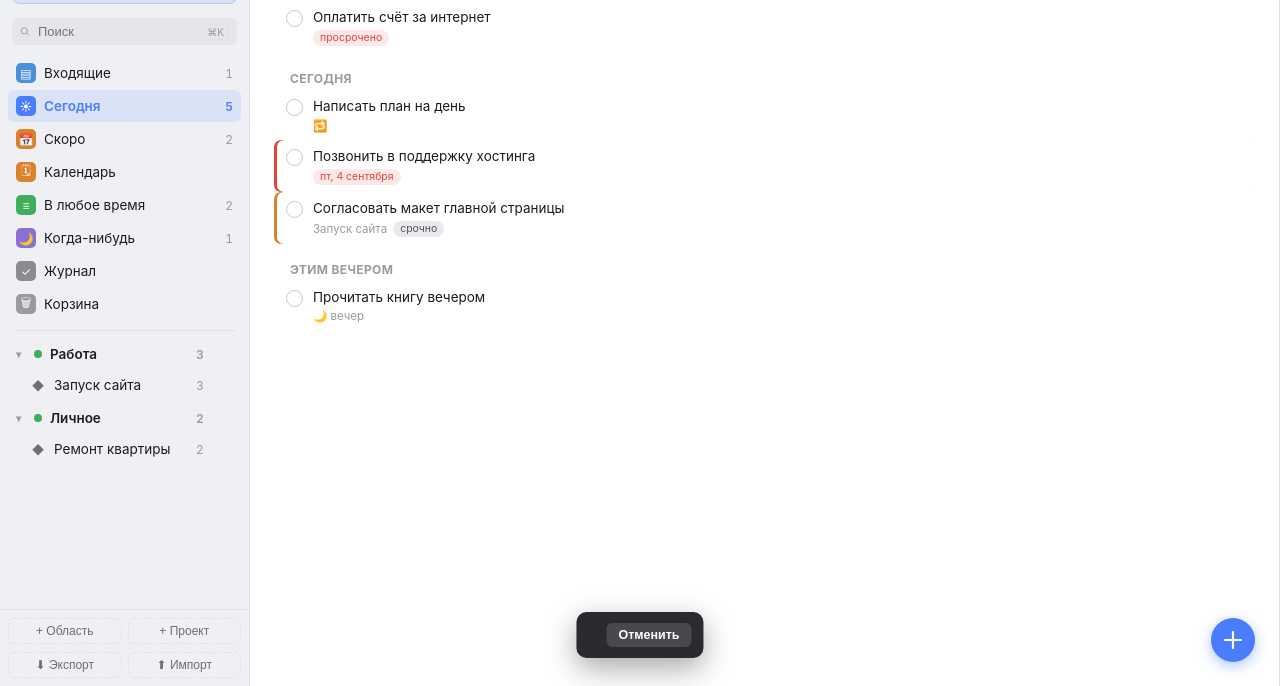
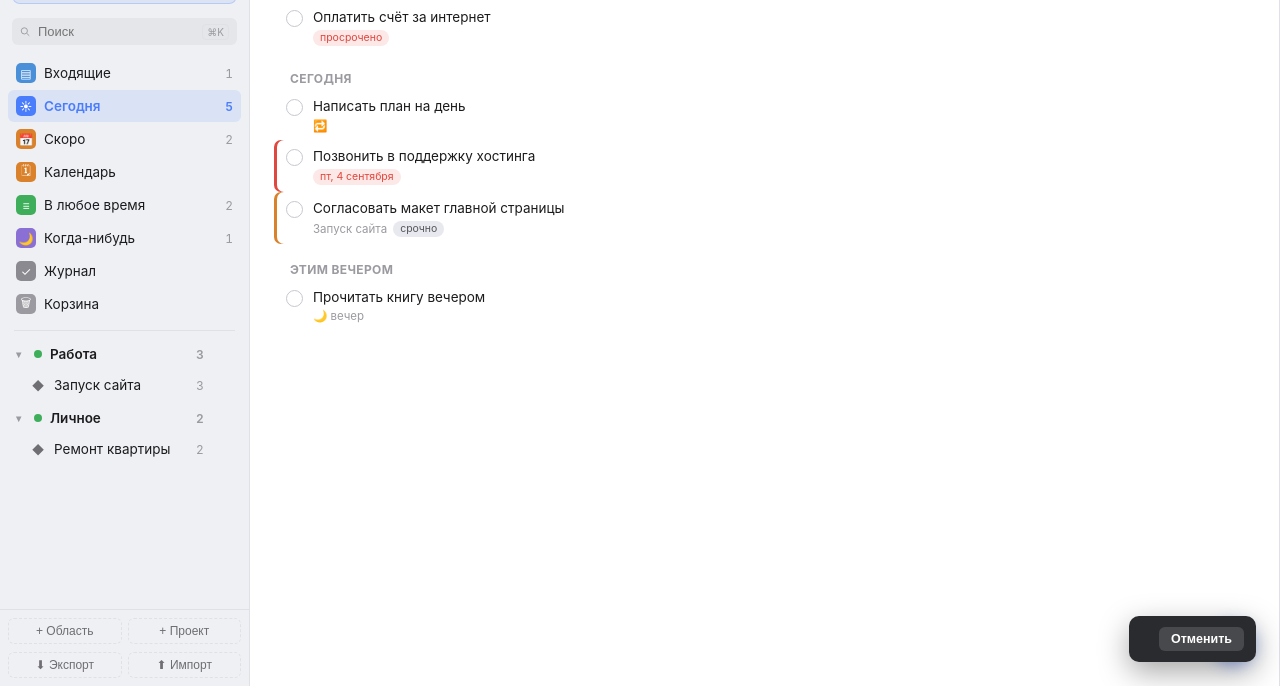
Before and after one commit to JaydanMoir/Tasks, a plain HTML site: page index.html in a window 1280 px wide. Shown: the part 114-800 px from the top of the page. Drawn offline with Linux system fonts and the light colour scheme.

Commit message:
Move undo toast to bottom-right corner instead of bottom-center
Co-Authored-By: Claude Sonnet 5 <noreply@anthropic.com>
Claude-Session: https://claude.ai/code/session_01YJ6XozZYSUUVqMoPTcGXXv

```diff
--- a/css/style.css
+++ b/css/style.css
@@ -752,9 +752,8 @@ select.detail-select, input.detail-date {
 /* ---------------- Toast ---------------- */
 .toast {
   position: fixed;
-  left: 50%;
-  bottom: 28px;
-  transform: translateX(-50%);
+  right: 24px;
+  bottom: 24px;
   display: flex;
   align-items: center;
   gap: 14px;
@@ -767,7 +766,7 @@ select.detail-select, input.detail-date {
   z-index: 300;
   animation: toast-in 0.18s ease;
 }
-@keyframes toast-in { from { opacity: 0; transform: translateX(-50%) translateY(8px); } to { opacity: 1; transform: translateX(-50%) translateY(0); } }
+@keyframes toast-in { from { opacity: 0; transform: translateY(8px); } to { opacity: 1; transform: translateY(0); } }
 .toast button {
   background: rgba(255,255,255,0.14);
   color: #fff;
```
